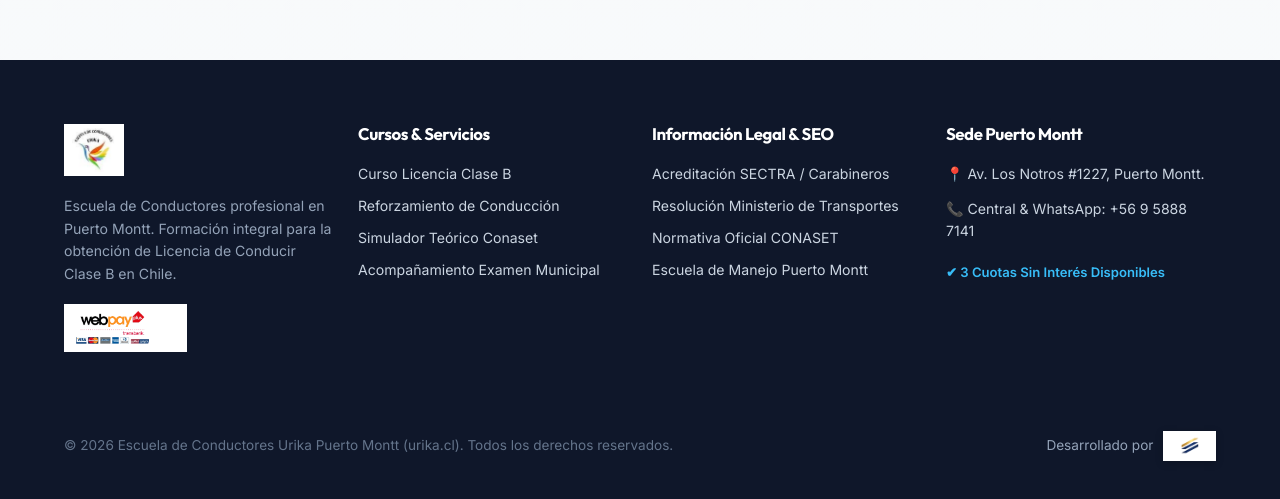
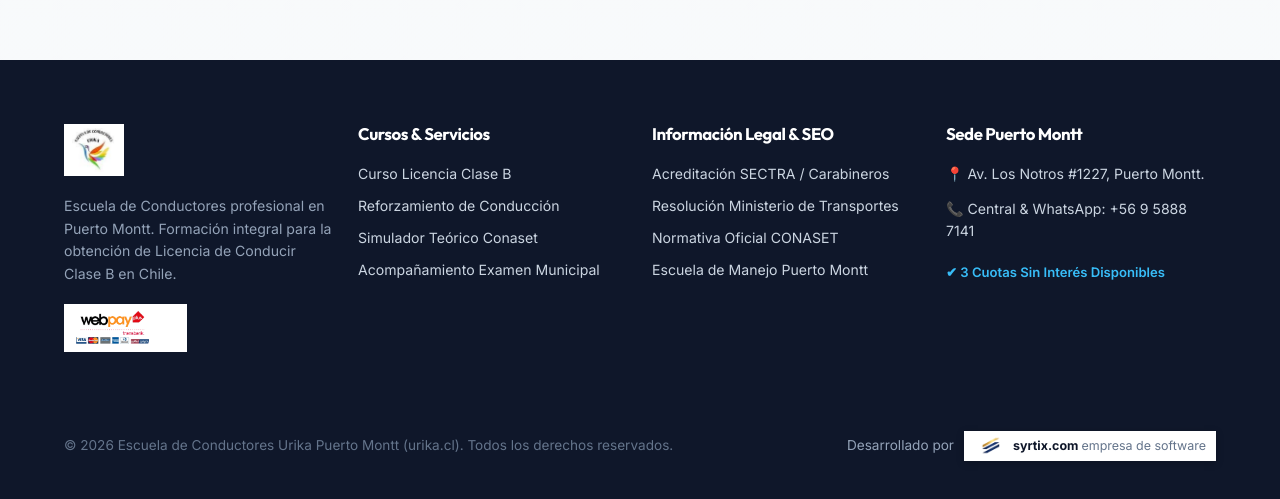
Before and after one commit to viejo14/urika.cl, a React (Vite) app: page / in a window 1280 px wide. Shown: the part 7868-8367 px from the top of the page. Built offline with nearby package versions, Linux system fonts and the light colour scheme.

Commit message:
style: updated footer credit text to 'Desarrollado por syrtix.com empresa de software'

```diff
--- a/src/components/layout/Footer.jsx
+++ b/src/components/layout/Footer.jsx
@@ -107,14 +107,18 @@ export function Footer() {
               padding: '4px 10px',
               display: 'flex',
               alignItems: 'center',
+              gap: '0.4rem',
               justifyContent: 'center',
               boxShadow: '0 2px 8px rgba(0,0,0,0.2)'
             }}>
               <img
                 src="/images/syrtix-logo.png"
-                alt="Logo Syrtix.com"
+                alt="Logo Syrtix.com Empresa de Software"
                 style={{ height: '22px', width: 'auto', objectFit: 'contain' }}
               />
+              <span style={{ fontSize: '0.78rem', fontWeight: '700', color: '#0F172A' }}>
+                syrtix.com <span style={{ fontWeight: '400', color: '#64748B' }}>empresa de software</span>
+              </span>
             </div>
           </a>
         </div>
```
